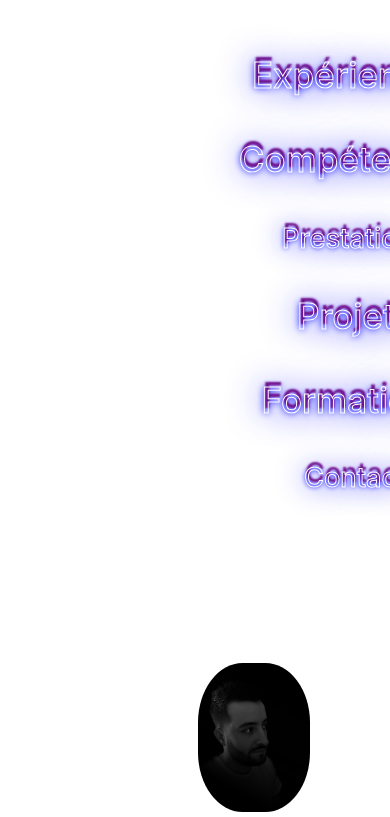
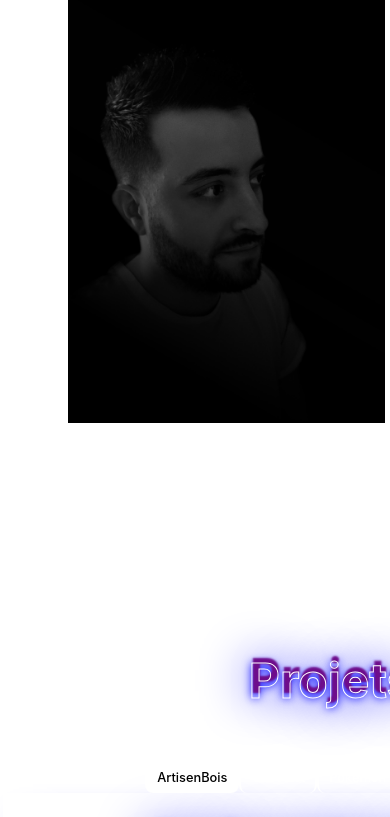
Before and after one commit to Manu-Marques/Portfolio_V2, a React (Vite) app: page / in a window 390 px wide. Shown: the top 817 px of the page. Built offline with nearby package versions, Linux system fonts and the light colour scheme.

Commit message:
hamburger nav added

```diff
--- a/src/components/app/App.css
+++ b/src/components/app/App.css
@@ -38,22 +38,6 @@
   height: 100%;
 }
 
-.home-left {
-  display: flex;
-  flex-direction: column;
-  justify-content: space-evenly;
-  align-items: center;
-  height: 100%;
-}
-
-.home-right {
-  display: flex;
-  flex-direction: column;
-  justify-content: space-evenly;
-  align-items: center;
-  height: 100%;
-}
-
 .home-contact{
   display: flex;
   justify-content: center;
@@ -67,7 +51,7 @@
 .home-prestation,
 .home-contact {
   position: relative;
-  font-size: 1.7em;
+  font-size: 1.5em;
   font-weight: 500;
   color: transparent;
   -webkit-text-stroke: 1px #fff;
@@ -128,50 +112,21 @@
   padding: 20px;
 }
 
+.hamburger-btn {
+  display: none;
+  background: none;
+  border: none;
+  cursor: pointer;
+  padding: 10px;
+  margin-right: 10px;
+}
 
- /* .home-experience::before,
-.home-skills::before,
-.home-projets::before,
-.home-formations::before,
-.home-prestation::before,
-.home-contact::before{
-  content: "";
-  position: absolute;
-  top: -2px;
-  left: -45px;
-  width: 40px;
-  height: 100%;
-  border: 2px solid #ffffff;
-  transform-origin: right;
-  transform: skewY(45deg);
-  z-index: -1;
-}  */
-
-
- /* .home-experience::after,
-.home-skills::after,
-.home-projets::after,
-.home-formations::after,
-.home-prestation::after,
-.home-contact::after {
-  content: "";
-  position: absolute;
-  top: -45px;
-  left: -23px;
-  width: 100%;
-  height: 40px;
-  z-index: -1;
-  border: 2px solid #ffffff;
-  transform: skewX(45deg);
-}  */
+.home-items{
+  display: flex;
+}
 
 
 @media screen and (max-width: 1668px) {
-
-  .home-img {
-      border-radius: 40%;
-      width: 60%;
-  }
 
   .home-presentation {
       font-size: 20px;
@@ -188,37 +143,28 @@
       height: 800px;
   }
 
-  .home-menu {
-      height: 400px;
+  .home-experience,
+  .home-skills,
+  .home-projets,
+  .home-formations,
+  .home-prestation,
+  .home-contact {
+      font-size: 1.2em;
+      padding: 10px;
   }
 
-  .home-resume {
-      flex-direction: row;
-      height: 25%;
-      width: 60%;
-      justify-content: space-evenly;
+  .home-me {
+      width: 100%;
   }
 
-  .home-formations,
-  .home-skills,
-  .home-projets,
-  .home-experience {
-      font-size: 3em;
-  }
 
   .home-presentation {
-      font-size: 25px;
+      font-size: 20px;
   }
 
   .home-container {
       height: 100%;
   }
-
-  .home-img {
-      width: 22%;
-      height: 85%;
-  }
-
 
 }
 
@@ -230,6 +176,11 @@
       box-shadow: none;
   }
 
+  .home-img {
+      width: 70%;
+      margin: 0;
+  }
+
 }
 
 @media screen and (max-width: 830px) {
@@ -237,18 +188,46 @@
   .home-formations,
   .home-skills,
   .home-projets,
-  .home-experience {
-      font-size: 2.5em;
+  .home-experience,
+  .home-prestation,
+  .home-contact {
+      font-size: 1.5em;
   }
 
-  .home-left,
-  .home-right {
-      height: 80%;
+
+  .hamburger-btn {
+    display: flex;
+    position: absolute;
+    top: 10px;
+    right: 10px;
+    z-index: 10;
+    background-color: white;
+  }
+
+  .home-items {
+    display: none;
+    flex-direction: column;
+    padding: 10px;
+    border: 2px solid #ffffff;
+  }
+
+  .home-items a {
+    display: block;
+    margin-bottom: 10px;
+    text-decoration: none;
+    color: #333;
+  }
+
+  .menu-open {
+    display: block;
   }
 
   .home-menu{
-      width:750px ;
+    padding: 5px;
   }
+
+
+
 
 }
 
--- a/src/components/app/App.tsx
+++ b/src/components/app/App.tsx
@@ -16,16 +16,23 @@ import photo from '../../../src/assets/Moi.jpg';
 
 //React
 import { Link as ScrollLink, Element } from 'react-scroll';
+import { useState, useEffect } from "react";
 
 
 export default function App() {
 
+  const [isMobile, setIsMobile] = useState(false);
+
+  const toggleMenu = () => {
+    setIsMobile(!isMobile);
+  };
 
   return (
     <div className="App">
       <div className="home">
         <div className='home-container'>
-            <div className="home-menu">
+            <button className="hamburger-btn" onClick={toggleMenu}></button>
+          <div className={`home-items ${isMobile ? 'menu-open' : ''}`}>
             <ScrollLink className="home-experience" to="experience" spy={true} smooth={true} offset={-50} duration={500}>
               <div className="home-category">Expériences</div>
             </ScrollLink>
```
Also changed, not shown: src/components/projets/artisenbois/styles.css (+12 -0 lines). Lines whose indentation alone changed are shown as unchanged.
